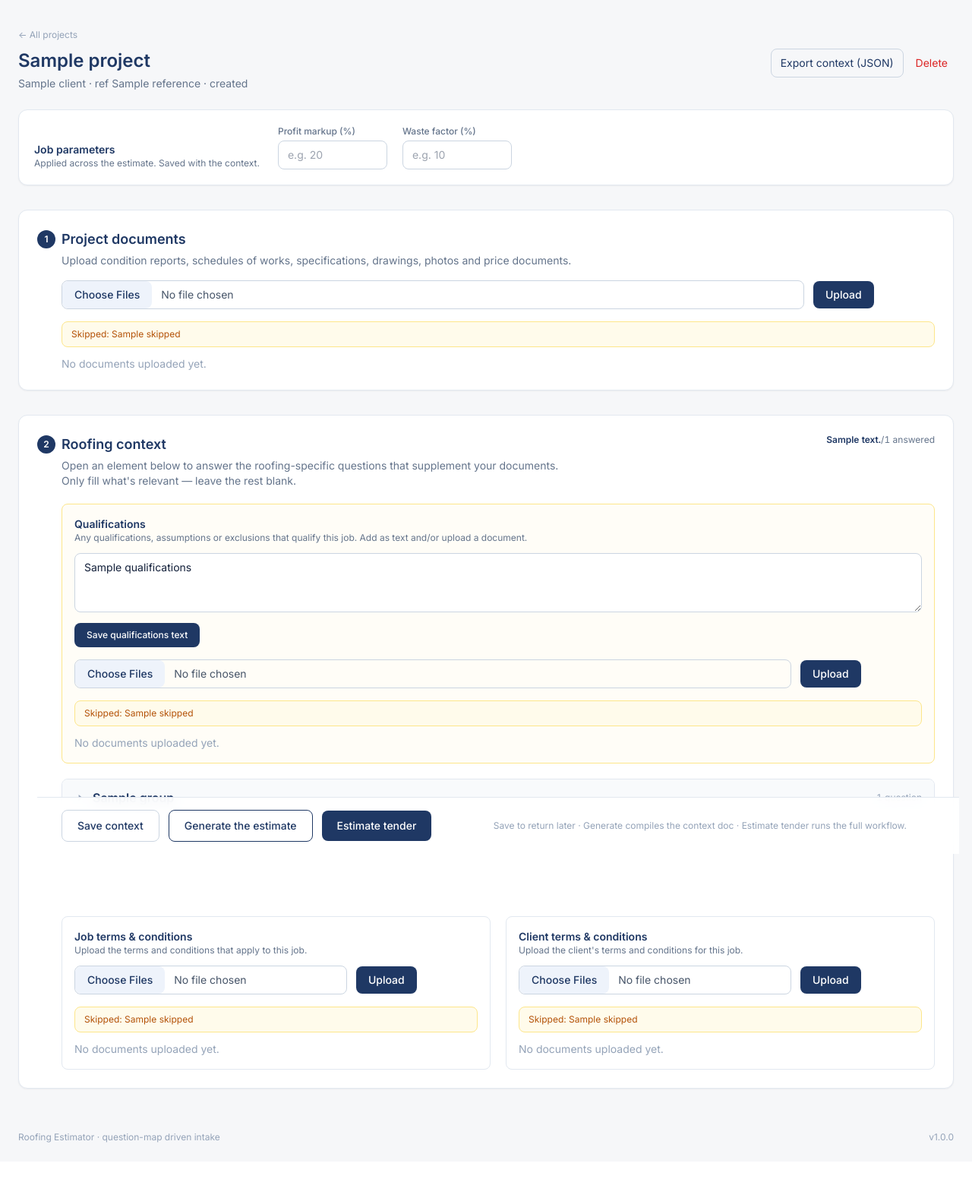
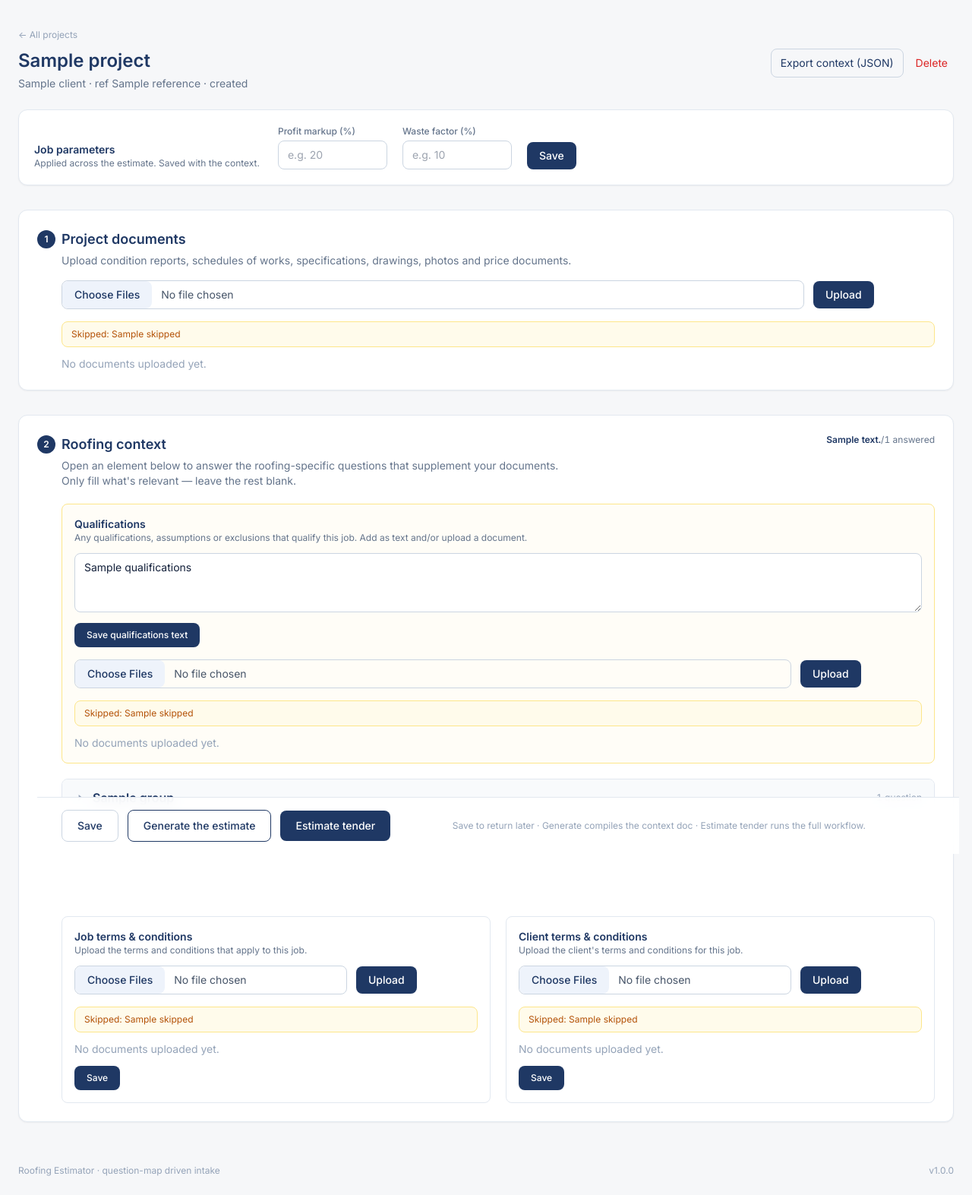
Before and after one commit to jacksullivan2/roofing-estimation-app, a FastAPI app: template app/features/projects/templates/project_detail.html in a window 1280 px wide. Shown: the part 65-1638 px from the top of the page at 76% size. Before the commit the page ends 1569 px from the top, so only its background shows below. Run offline with FastAPI, Linux system fonts and the light colour scheme; the template is opened without the code that fills it: most values are stand-ins (such as "Sample title", 1, 10 or a date in 2020); parts of the project's set-up code (start-up, migrations or seed data) failed here and were passed over; some libraries are stand-ins or nearby versions.

Commit message:
New Save Buttons

```diff
--- a/app/features/projects/routes.py
+++ b/app/features/projects/routes.py
@@ -281,8 +281,11 @@
 
 
 def _save_form(pid: str, posted: dict) -> dict:
-    """Persist answers plus the job parameters (markup / waste) from a submit."""
-    core.set_job_params(pid, posted.get("markup_pct"), posted.get("waste_pct"))
+    """Persist a (possibly partial) submit. Job params are only written when the
+    fields are present, so a per-section save never wipes markup/waste; answers
+    are merged by qid, so unrelated sections are left untouched."""
+    if "markup_pct" in posted or "waste_pct" in posted:
+        core.set_job_params(pid, posted.get("markup_pct"), posted.get("waste_pct"))
     return core.save_answers(pid, posted)
 
 
--- a/app/features/projects/templates/project_detail.html
+++ b/app/features/projects/templates/project_detail.html
@@ -49,6 +49,15 @@
                placeholder="e.g. 10"
                class="w-36 rounded-lg border border-slate-300 px-3 py-2 text-sm focus:border-slate-mid focus:ring-2 focus:ring-slate-soft outline-none" />
       </label>
+      <div class="flex items-center gap-3">
+        <button type="button"
+                hx-post="/projects/{{ project.id }}/context"
+                hx-include="#job-params" hx-target="#jobparams-status" hx-swap="innerHTML"
+                class="bg-slate-deep hover:bg-slate-mid text-white text-sm font-medium rounded-lg px-4 py-2 transition-colors">
+          Save
+        </button>
+        <span id="jobparams-status" class="text-xs text-slate-400"></span>
+      </div>
     </div>
   </div>
 </section>
@@ -194,6 +203,16 @@
             </div>
           </details>
           {% endfor %}
+
+          <div class="flex items-center gap-3 pt-1">
+            <button type="button"
+                    hx-post="/projects/{{ project.id }}/context"
+                    hx-include="#job-params" hx-target="#grpstatus-{{ g.group_id }}" hx-swap="innerHTML"
+                    class="bg-slate-deep hover:bg-slate-mid text-white text-xs font-medium rounded-lg px-4 py-2 transition-colors">
+              Save
+            </button>
+            <span id="grpstatus-{{ g.group_id }}" class="text-xs text-slate-400"></span>
+          </div>
         </div>
       </details>
       {% endfor %}
@@ -202,7 +221,7 @@
     <div class="sticky bottom-0 mt-6 -mx-8 px-8 py-4 bg-white/90 backdrop-blur border-t border-slate-200 flex items-center gap-3 flex-wrap">
       <button type="submit"
               class="border border-slate-300 hover:border-slate-mid text-slate-deep text-sm font-medium rounded-lg px-5 py-2.5 transition-colors">
-        Save context
+        Save
       </button>
       <button type="button"
               hx-post="/projects/{{ project.id }}/generate"
@@ -229,11 +248,29 @@
       <h3 class="text-sm font-semibold text-slate-deep">Job terms &amp; conditions</h3>
       <p class="text-xs text-slate-500 mb-3">Upload the terms and conditions that apply to this job.</p>
       {% with section = 'job_terms' %}{% include "_doc_uploader.html" %}{% endwith %}
+      <div class="flex items-center gap-3 mt-3">
+        <button type="button"
+                hx-post="/projects/{{ project.id }}/context"
+                hx-target="#jobterms-status" hx-swap="innerHTML"
+                class="bg-slate-deep hover:bg-slate-mid text-white text-xs font-medium rounded-lg px-4 py-2 transition-colors">
+          Save
+        </button>
+        <span id="jobterms-status" class="text-xs text-slate-400"></span>
+      </div>
     </div>
     <div class="border border-slate-200 rounded-lg p-4">
       <h3 class="text-sm font-semibold text-slate-deep">Client terms &amp; conditions</h3>
       <p class="text-xs text-slate-500 mb-3">Upload the client's terms and conditions for this job.</p>
       {% with section = 'client_terms' %}{% include "_doc_uploader.html" %}{% endwith %}
+      <div class="flex items-center gap-3 mt-3">
+        <button type="button"
+                hx-post="/projects/{{ project.id }}/context"
+                hx-target="#clientterms-status" hx-swap="innerHTML"
+                class="bg-slate-deep hover:bg-slate-mid text-white text-xs font-medium rounded-lg px-4 py-2 transition-colors">
+          Save
+        </button>
+        <span id="clientterms-status" class="text-xs text-slate-400"></span>
+      </div>
     </div>
   </div>
 </section>
```
